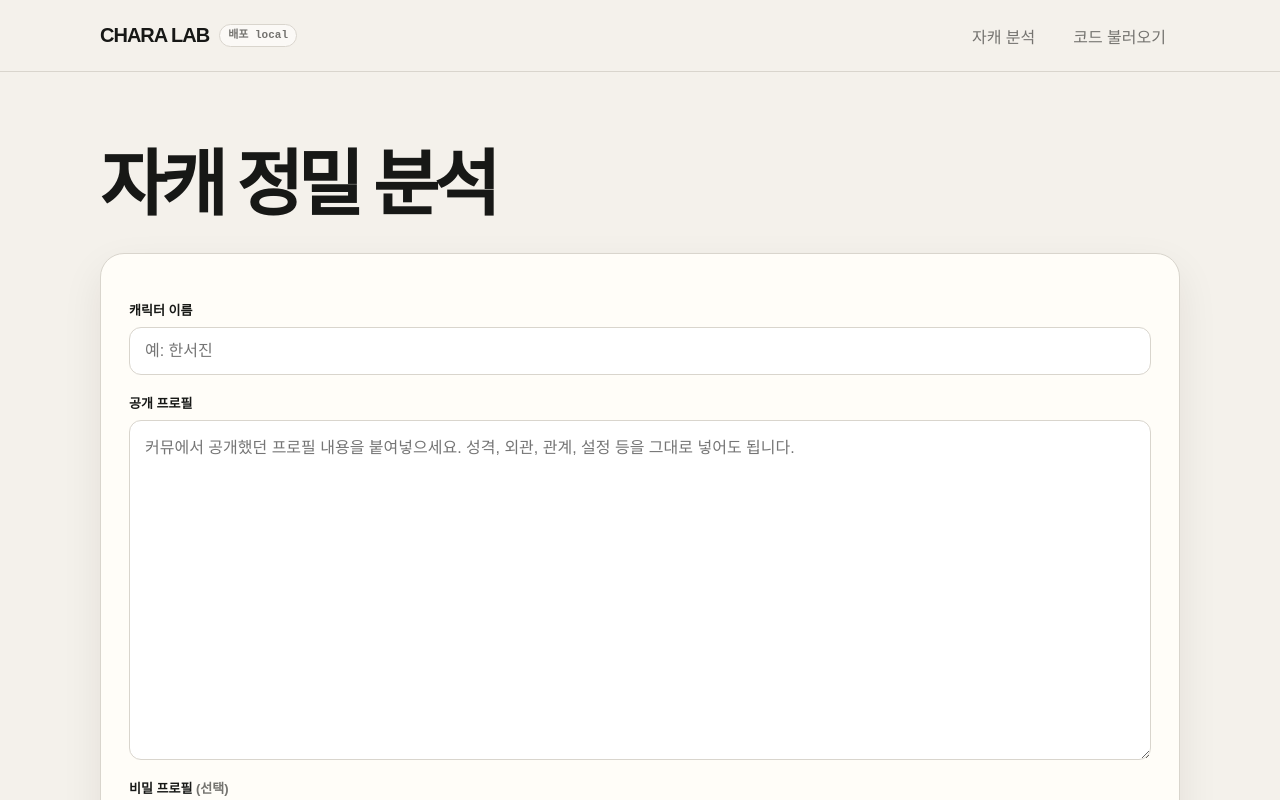
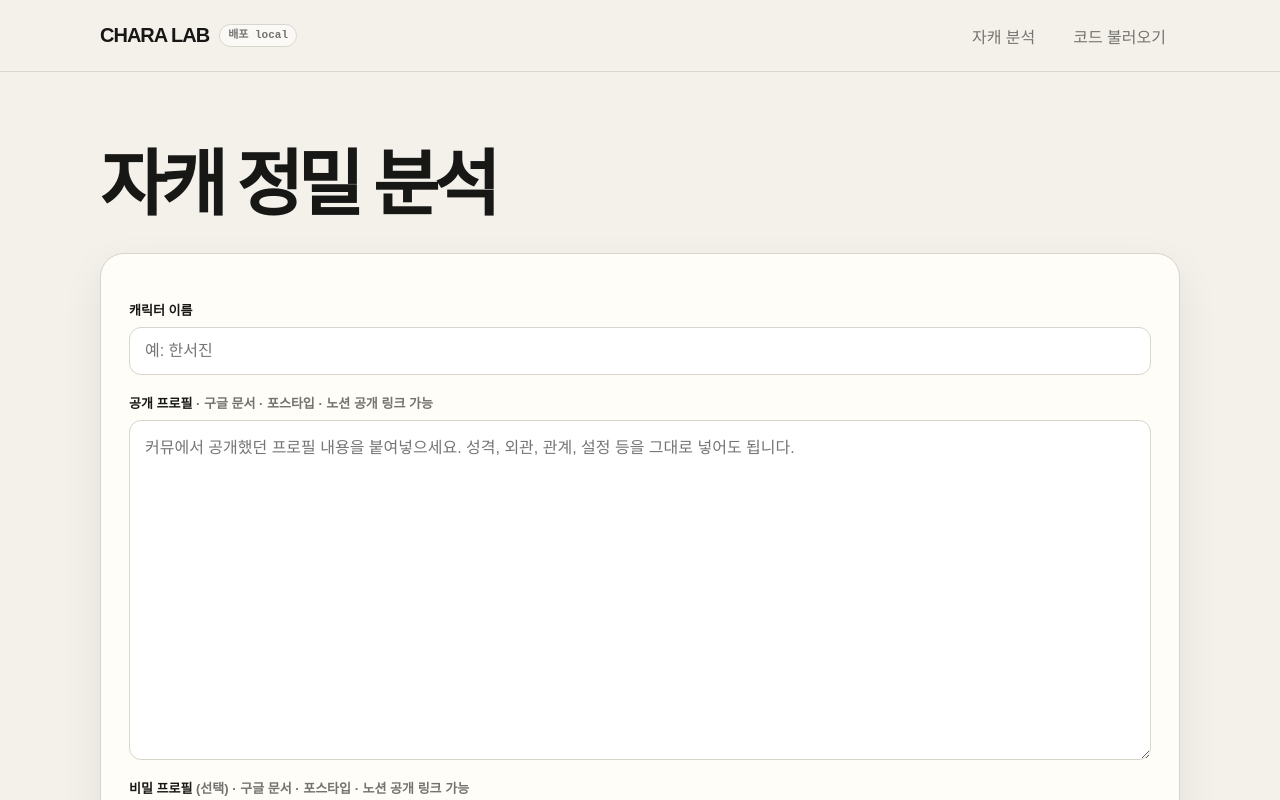
Before and after one commit to NAM5AN/character2, a Next.js app: page /analyze in a window 1280 px wide. Shown: the top 800 px of the page. Built offline with nearby package versions, Linux system fonts and the light colour scheme.

Commit message:
Show supported profile link sources

```diff
--- a/src/app/globals.css
+++ b/src/app/globals.css
@@ -49,6 +49,7 @@ h3 { letter-spacing: -.03em; }
 .page-head p { color:var(--muted); max-width:680px; line-height:1.7; }
 .field { display:grid; gap:8px; margin:18px 0; }
 .label { font-size:13px; font-weight:800; }
+.field > label.label:has(+ textarea.textarea)::after { content:' · 구글 문서 · 포스타입 · 노션 공개 링크 가능'; color:var(--muted); font-weight:700; }
 .input, .textarea { width:100%; border:1px solid var(--line); border-radius:12px; background:white; color:var(--ink); padding:14px 15px; outline:none; }
 .textarea { min-height:340px; resize:vertical; line-height:1.65; }
 .input:focus,.textarea:focus { border-color:#777; box-shadow:0 0 0 3px #00000008; }
```
